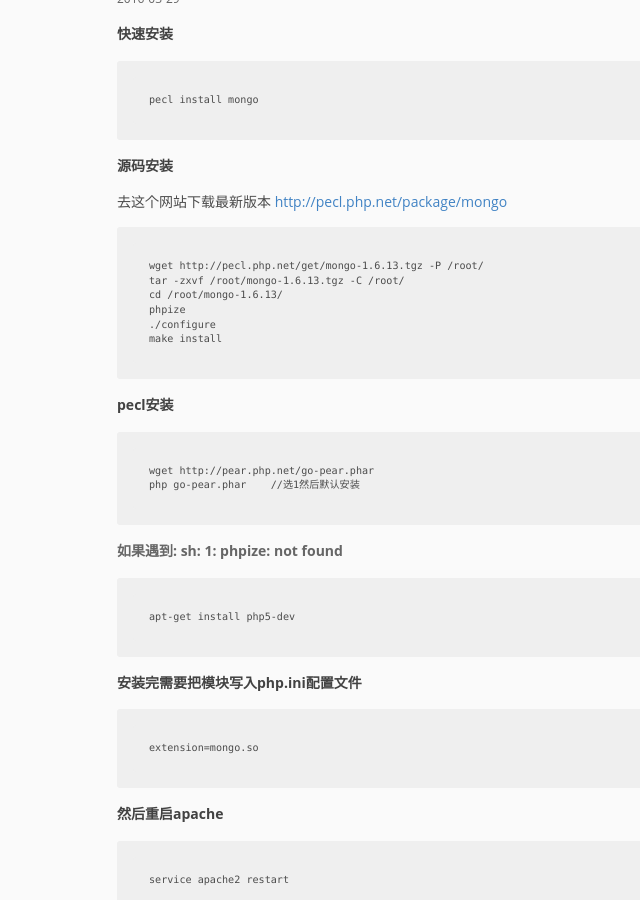
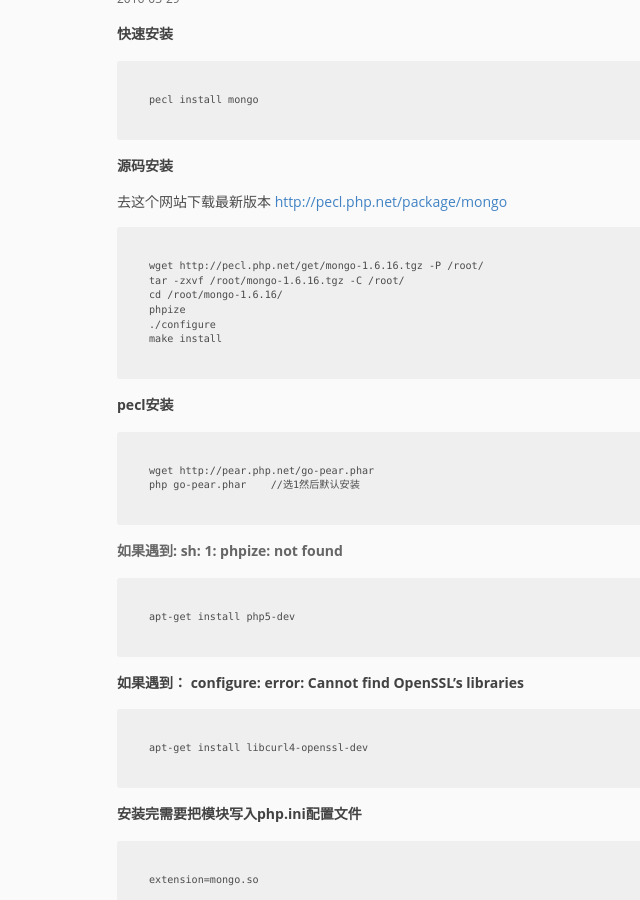
Before and after one commit to pingmalu/pingmalu.github.io, a Jekyll site: the page built from _posts/2016-03-29-PHP安装mongoDB扩展.md, in a window 1280 px wide and 900 px high, scrolled down 347 px. Shown: the whole window, without its empty margins (83-723 px from the left). Built offline with Jekyll 4.4.1, drawn with Linux system fonts in a browser that asks for light colours; nearby versions of some CDN libraries.

Commit message:
'update'

```diff
--- a/_posts/2016-03-29-PHP安装mongoDB扩展.md
+++ b/_posts/2016-03-29-PHP安装mongoDB扩展.md
@@ -11,9 +11,9 @@ title: PHP安装mongoDB扩展
 
 去这个网站下载最新版本 [http://pecl.php.net/package/mongo](http://pecl.php.net/package/mongo)
 
-	wget http://pecl.php.net/get/mongo-1.6.13.tgz -P /root/
-    tar -zxvf /root/mongo-1.6.13.tgz -C /root/
-    cd /root/mongo-1.6.13/
+	wget http://pecl.php.net/get/mongo-1.6.16.tgz -P /root/
+    tar -zxvf /root/mongo-1.6.16.tgz -C /root/
+    cd /root/mongo-1.6.16/
     phpize
     ./configure
     make install
@@ -26,6 +26,10 @@ title: PHP安装mongoDB扩展
 #### 如果遇到: sh: 1: phpize: not found
 
     apt-get install php5-dev
+
+### 如果遇到： configure: error: Cannot find OpenSSL's libraries
+
+	apt-get install libcurl4-openssl-dev
 
 ### 安装完需要把模块写入php.ini配置文件
 
```
